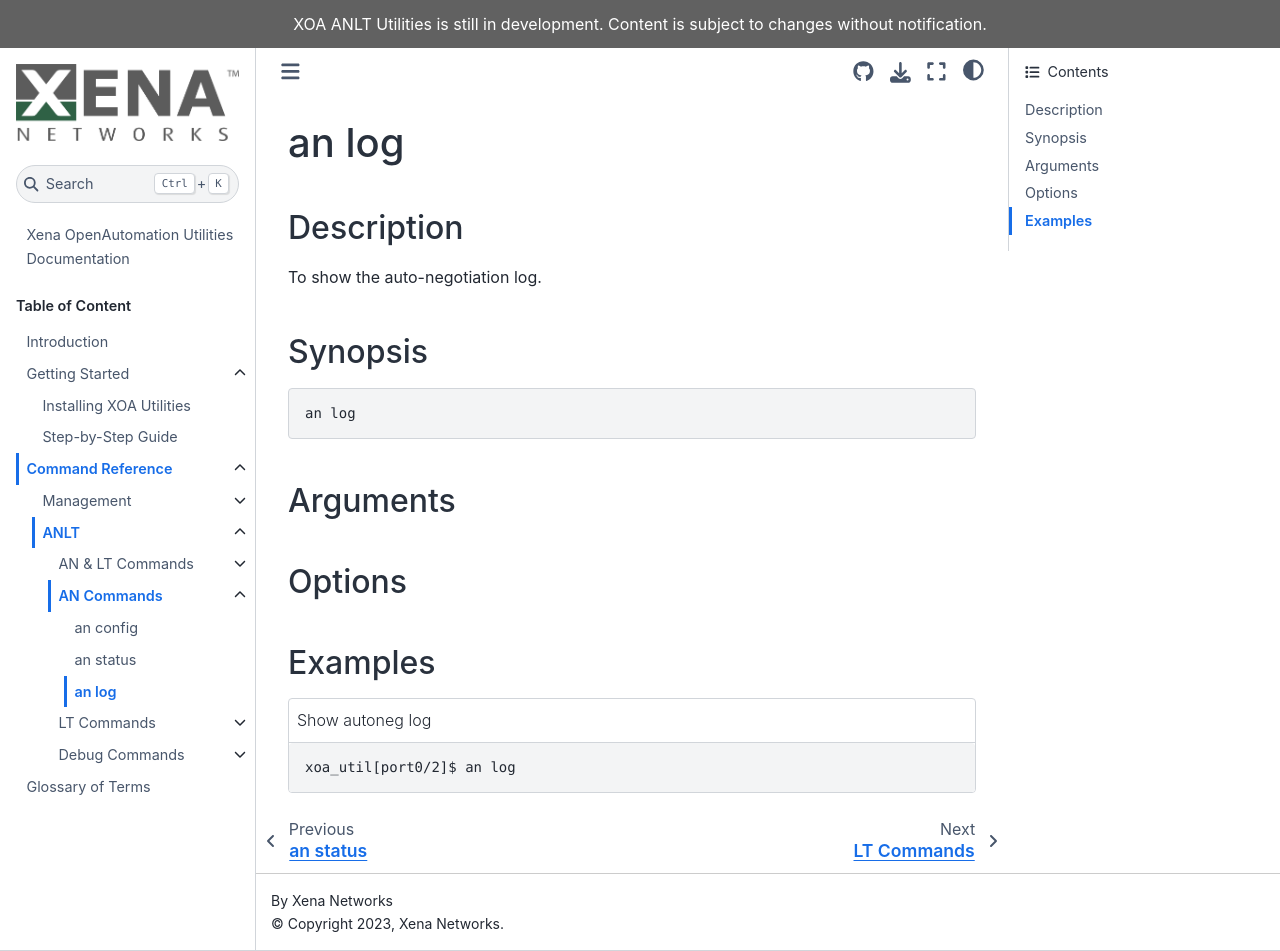
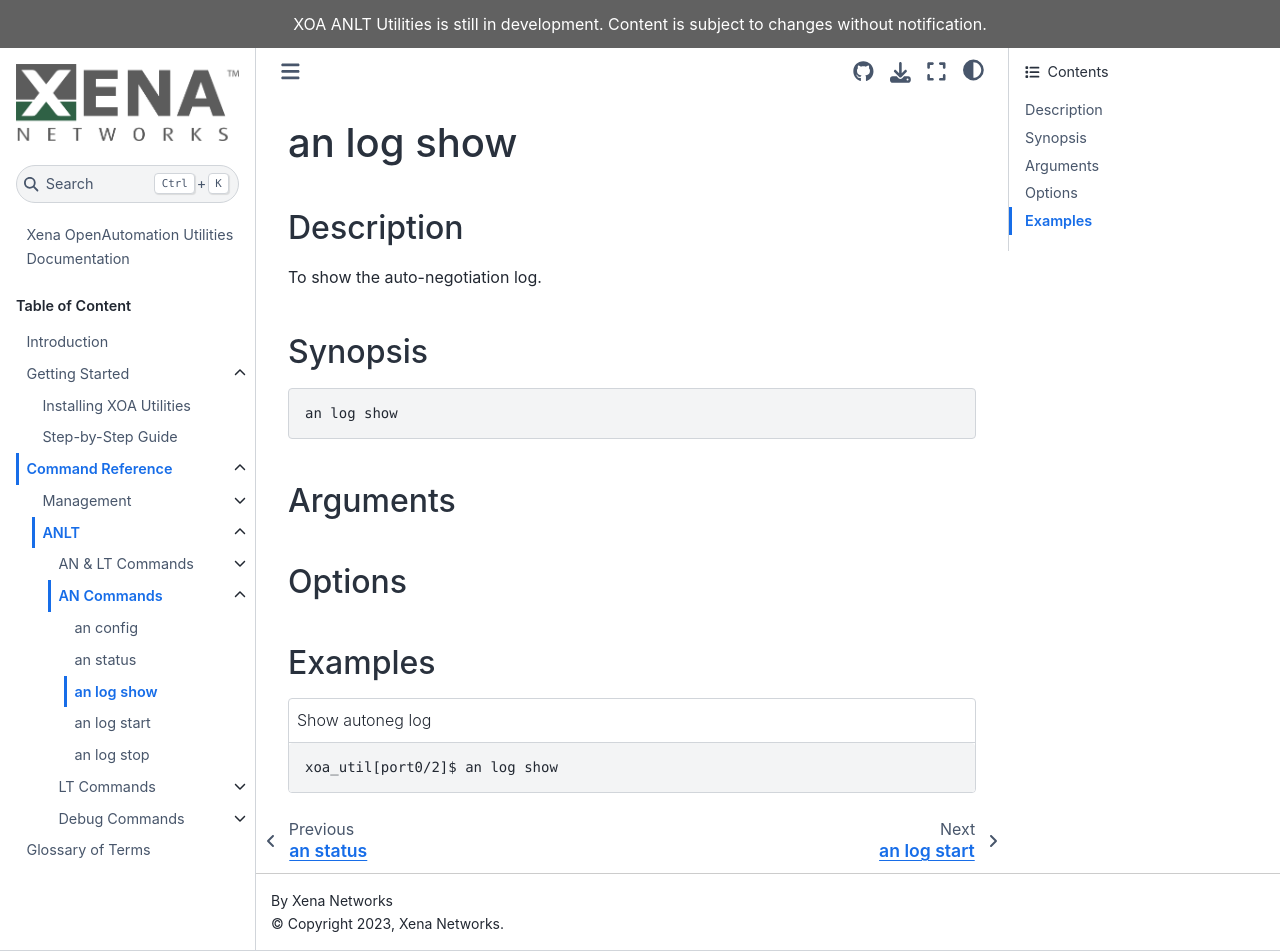
Before and after one commit to xenanetworks/open-automation-utilities, a Sphinx documentation site: the page built from docs/source/cli_ref/anlt/an/an_log_show.rst, in a window 1280 px wide and 951 px high. Built offline with Sphinx 7.4.7 and the Sphinx Book theme 1.1.4, drawn with Linux system fonts in a browser that asks for light colours.

Commit message:
docs: Add an log start and stop

```diff
--- a/docs/source/cli_ref/anlt/an/an_log.rst
+++ b/docs/source/cli_ref/anlt/an/an_log_show.rst
@@ -1,5 +1,5 @@
-an log
-======
+an log show
+===========
 
 Description
 -----------
@@ -13,7 +13,7 @@ Synopsis
 
 .. code-block:: console
 
-    an log
+    an log show
 
 
 Arguments
@@ -30,4 +30,4 @@ Examples
 .. code-block:: console
     :caption: Show autoneg log
 
-    xoa_util[port0/2]$ an log
+    xoa_util[port0/2]$ an log show
--- a/docs/source/cli_ref/anlt/an/index.rst
+++ b/docs/source/cli_ref/anlt/an/index.rst
@@ -14,4 +14,6 @@ AN Commands
     :caption: Statistics & Logging Commands
 
     an_status
-    an_log
+    an_log_show
+    an_log_start
+    an_log_stop
--- a/docs/source/getting_started/step_by_step.rst
+++ b/docs/source/getting_started/step_by_step.rst
@@ -111,7 +111,7 @@ If you run LT (interactive), you will need to manually control the LT parameters
 Check AN Status
 ---------------
 
-Check AN statistics by :doc:`../cli_ref/anlt/an/an_status` and logging by :doc:`../cli_ref/anlt/an/an_log`.
+Check AN statistics by :doc:`../cli_ref/anlt/an/an_status` and logging by :doc:`../cli_ref/anlt/an/an_log_show`, :doc:`../cli_ref/anlt/an/an_log_start`, and :doc:`../cli_ref/anlt/an/an_log_stop`.
 
 
 Check LT Status
```
Also changed, not shown: docs/source/cli_ref/anlt/an/an_log_start.rst (added, +42 -0 lines), docs/source/cli_ref/anlt/an/an_log_stop.rst (added, +42 -0 lines).
